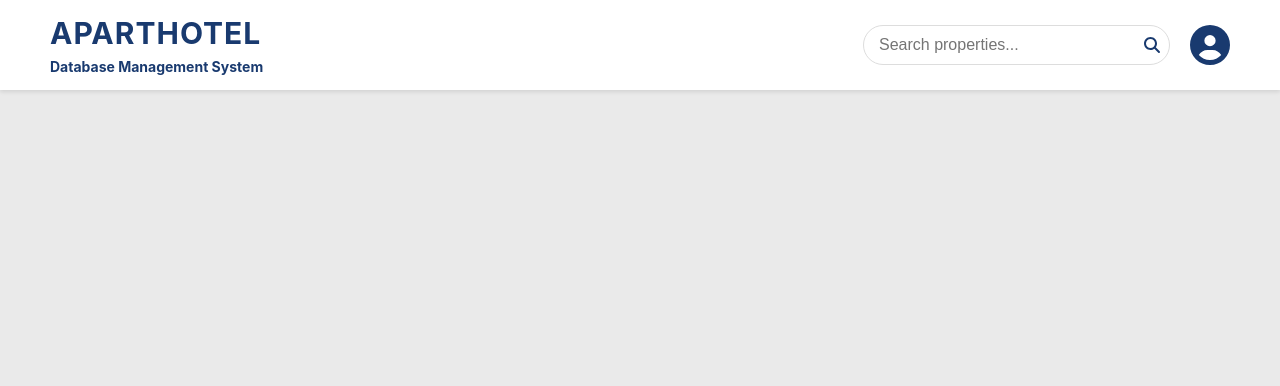
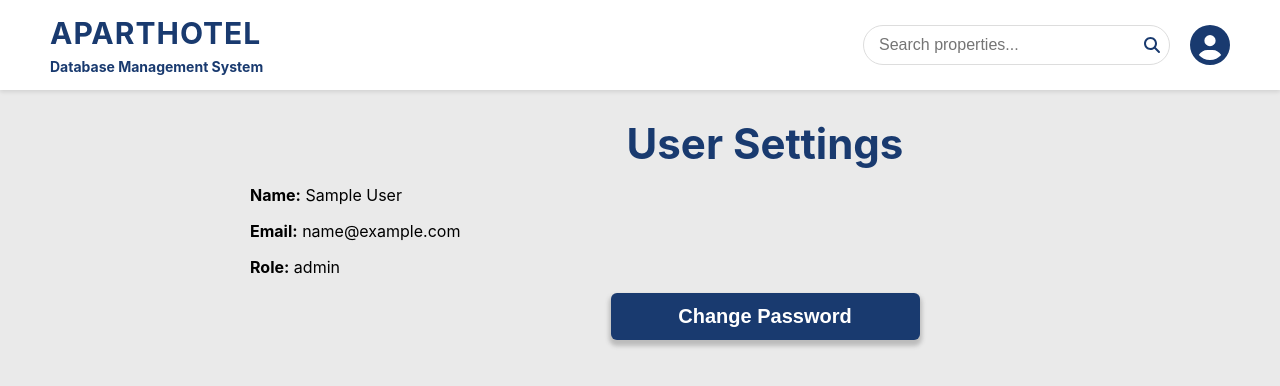
Before and after one commit to almedinakatkic/aparthotel-system, a React (Create React App) app in the folder client/: page /settings in a window 1280 px wide. Shown: the top 386 px of the page. Built offline with nearby package versions, Linux system fonts and the light colour scheme; sample sign-in values are in the browser's storage; what @react-pdf/renderer would draw is missing.

Commit message:
added settings and change password

```diff
--- a/client/src/App.js
+++ b/client/src/App.js
@@ -17,6 +17,7 @@ import PropertyGroupManagement from './pages/PropertyGroupManagement';
 import CreateUnit from './pages/CreateUnit';
 import UnitManagement from './pages/UnitManagement';
 import Reports from './pages/Reports';
+import Settings from './pages/Settings';
 import './App.css';
 
 function AppContent() {
@@ -67,7 +68,14 @@ function AppContent() {
                 </ProtectedRoute>
               }
             />
-
+            <Route
+              path="/settings"
+              element={
+                <ProtectedRoute>
+                  <Settings />
+                </ProtectedRoute>
+              }
+            />
             <Route
               path="/reports"
               element={
--- a/client/src/pages/LoginForm.js
+++ b/client/src/pages/LoginForm.js
@@ -21,7 +21,7 @@ const LoginForm = () => {
       const response = await api.post('/auth/login', { email, password });
       const { token, user } = response.data;
 
-      login(user, token); // save to context + localStorage
+      login(user, token);
 
       if (user.firstLogin) {
         navigate('/change-password');
@@ -72,7 +72,7 @@ const LoginForm = () => {
         </div>
 
         <div className="forgot">
-          <a href="#" className="forgot-password">Forgot your password? Contact admin</a>
+          <a href="#" className="forgot-password">Forgot your password?</a>
         </div>
 
         <button type="submit" className="login-button" disabled={isLoading}>
--- /dev/null
+++ b/client/src/pages/Settings.js
@@ -0,0 +1,31 @@
+import React from 'react';
+import { useAuth } from '../context/AuthContext';
+import { useNavigate } from 'react-router-dom';
+import '../assets/styles/loginStyle.css';
+
+const Settings = () => {
+  const { user } = useAuth();
+  const navigate = useNavigate();
+
+  return (
+    <div className="form-container">
+      <h1 className="title">User Settings</h1>
+
+      <div className="settings-box">
+        <p><strong>Name:</strong> {user.name}</p>
+        <p><strong>Email:</strong> {user.email}</p>
+        <p><strong>Role:</strong> {user.role}</p>
+
+        <button
+          className="login-button"
+          onClick={() => navigate('/change-password')}
+          style={{ marginTop: '1rem' }}
+        >
+          Change Password
+        </button>
+      </div>
+    </div>
+  );
+};
+
+export default Settings;
```
